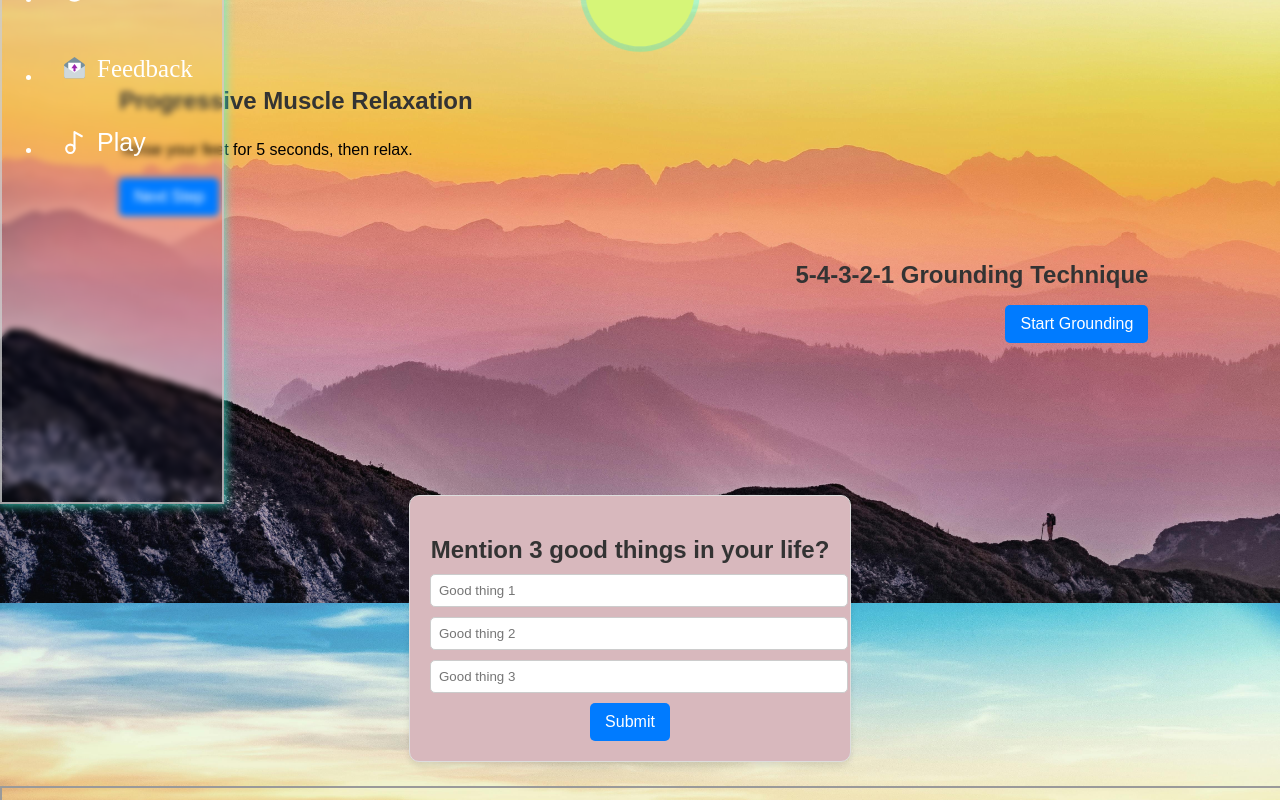
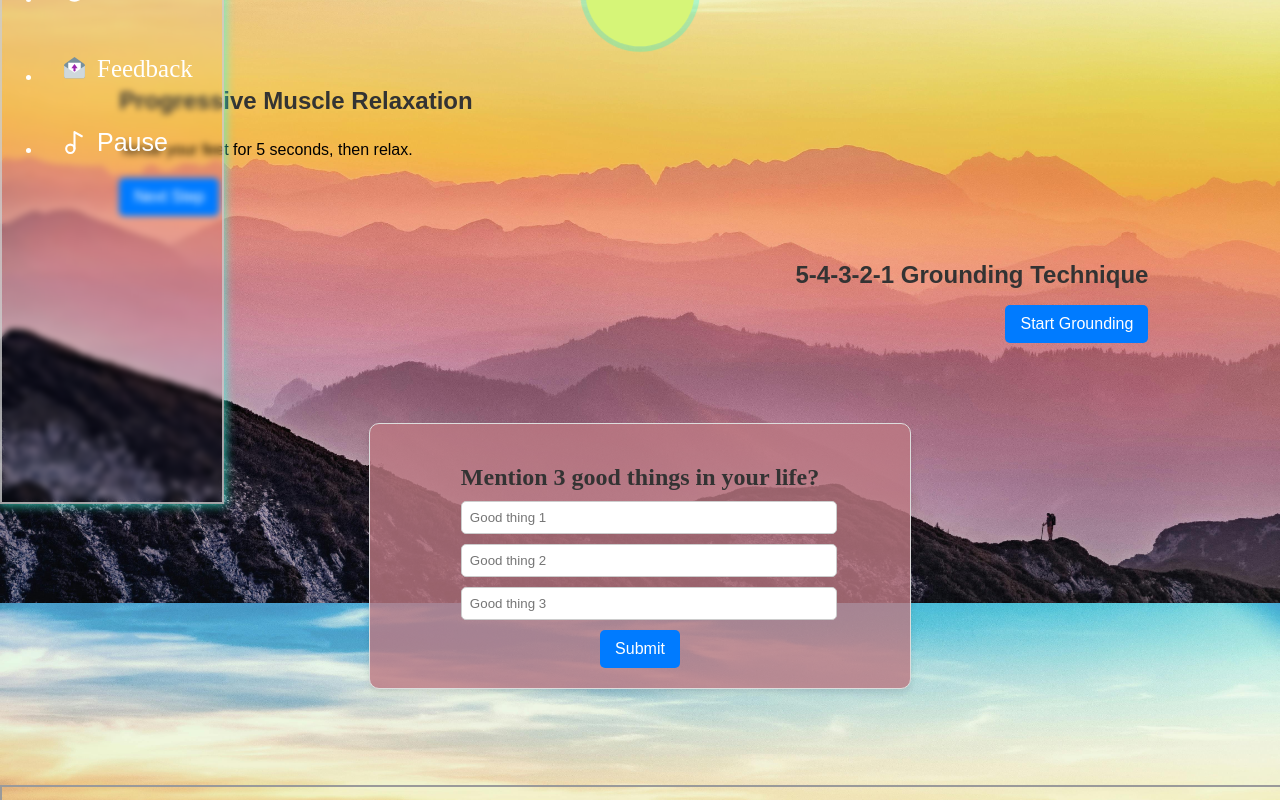
Before and after one commit to Mayan-kr/No-More-Anxiety, a React (Vite) app: page / in a window 1280 px wide. Shown: the part 300-1100 px from the top of the page. Built offline with nearby package versions, Linux system fonts and the light colour scheme; grey boxes are pictures that could not be loaded; a web font is replaced by a local one.

Commit message:
Updated CSS for fixed positioning issue

```diff
--- a/index.html
+++ b/index.html
@@ -5,6 +5,13 @@
     <meta name="viewport" content="width=device-width, initial-scale=1.0" />
     <title>My First React Project</title>
     <link rel="stylesheet" href="src/index.css">
+
+    <link rel="preload" href="https://www.onlinegames.io/games/2021/unity/police-traffic/Build/UnityLoader.js" as="script">
+    <link rel="preload" href="https://www.onlinegames.io/games/2021/unity/stack-fire-ball/Build/UnityLoader.js" as="script">
+    <link rel="preload" href="https://www.onlinegames.io/games/2022/construct/153/kick-the-dummy/Build/UnityLoader.js" as="script">
+    <link rel="preload" href="https://www.onlinegames.io/games/2022/unity4/cat-simulator/Build/UnityLoader.js" as="script">
+    <link rel="preload" href="https://cloud.onlinegames.io/games/2024/construct/311/basket-hoop/Build/UnityLoader.js" as="script">
+
   </head>
   <body>
     <div id="root"></div>
--- a/package.json
+++ b/package.json
@@ -37,5 +37,6 @@
     "typescript": "~5.6.2",
     "typescript-eslint": "^8.18.2",
     "vite": "^6.0.5"
-  }
+  },
+  "homepage": "https://mayan-kr.github.io/No-More-Anxiety/"
 }
--- a/src/components/ChatBox.css
+++ b/src/components/ChatBox.css
@@ -13,7 +13,6 @@
 .container {
   position: fixed;
   width: 400px;
-  margin: 20px auto;
   font-family: Arial, sans-serif;
   display: flex;
   flex-direction: column;
@@ -23,7 +22,7 @@
   box-shadow: 0 4px 6px rgba(0, 0, 0, 0.1);
   gap: 10px;
   right: 10px;
-  top:9vh;
+  top:11.2vh;
   background-color: #d8b8bd;
   z-index: 8;
   animation: scaleUp 0.6s ease-out forwards;
--- a/src/components/ChatBox.tsx
+++ b/src/components/ChatBox.tsx
@@ -1,5 +1,5 @@
 import React, { useState } from "react";
-import "./ChatBox.css"; // Standard CSS file
+import "./ChatBox.css";
 
 const Chatbox: React.FC = () => {
   const [messages, setMessages] = useState<{ user: string; text: string }[]>([]);
--- a/src/components/MentionGoodthings.css
+++ b/src/components/MentionGoodthings.css
@@ -1,11 +1,13 @@
-.container {
+.Mentionboxcontainer {
     position: relative;
     display: flex;
     justify-content: center;
     max-width: 500px;
+    margin: 20px auto;
     margin-bottom: 12vh;
     text-align: center;
     padding: 20px;
+    background-color: #bc7882ce;
     border: 1px solid #ddd;
     border-radius: 10px;
     box-shadow: 0px 4px 6px rgba(0, 0, 0, 0.1);
--- a/src/components/Mentiongoodthings.tsx
+++ b/src/components/Mentiongoodthings.tsx
@@ -18,7 +18,7 @@ const GratitudeComponent: React.FC = () => {
   };
 
   return (
-    <div className="container">
+    <div className="Mentionboxcontainer">
       {!submitted ? (
         <div className="form-container">
           <h2>Mention 3 good things in your life?</h2>
--- a/src/components/MusicButton.tsx
+++ b/src/components/MusicButton.tsx
@@ -1,15 +1,35 @@
-import React, { useState, useRef } from "react";
+import React, { useState, useRef, useEffect } from "react";
 
 const AudioToggle: React.FC = () => {
-  const [isPlaying, setIsPlaying] = useState(false);
+  const [isPlaying, setIsPlaying] = useState(true); // Start as playing
   const audioRef = useRef<HTMLAudioElement | null>(null);
+
+  useEffect(() => {
+    if (audioRef.current) {
+      audioRef.current.volume = 0.3; // 🔈 Set volume to 50%
+
+      const playAudio = async () => {
+        try {
+          await audioRef.current!.play();
+          setIsPlaying(true);
+        } catch (error) {
+          console.log("Autoplay blocked by browser:", error);
+          setIsPlaying(false);
+        }
+      };
+
+      playAudio();
+    }
+  }, []);
 
   const toggleAudio = () => {
     if (audioRef.current) {
       if (isPlaying) {
         audioRef.current.pause();
       } else {
-        audioRef.current.play();
+        audioRef.current.play().catch((error) => {
+          console.log("Play failed:", error);
+        });
       }
       setIsPlaying(!isPlaying);
     }
@@ -17,14 +37,11 @@ const AudioToggle: React.FC = () => {
 
   return (
     <div>
-      <button className="MusicButton" onClick={toggleAudio} >
+      <button className="MusicButton" onClick={toggleAudio}>
         {isPlaying ? "Pause" : "Play"}
       </button>
 
-      <audio
-        ref={audioRef}
-        src="/No-More-Anxiety/Relaxation.mp3"
-      />
+      <audio ref={audioRef} src={`${import.meta.env.BASE_URL}Relaxation.mp3`} />
     </div>
   );
 };
```
